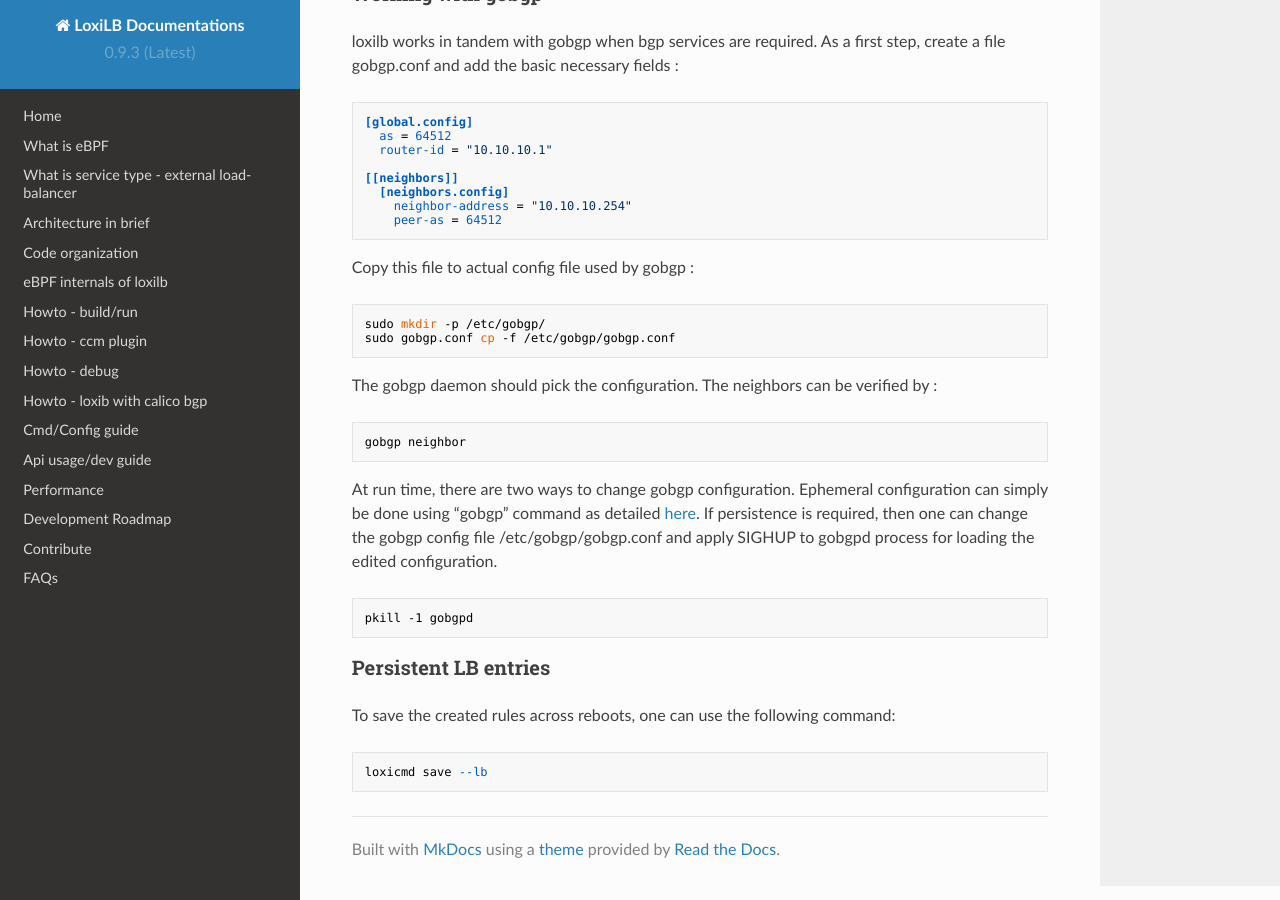
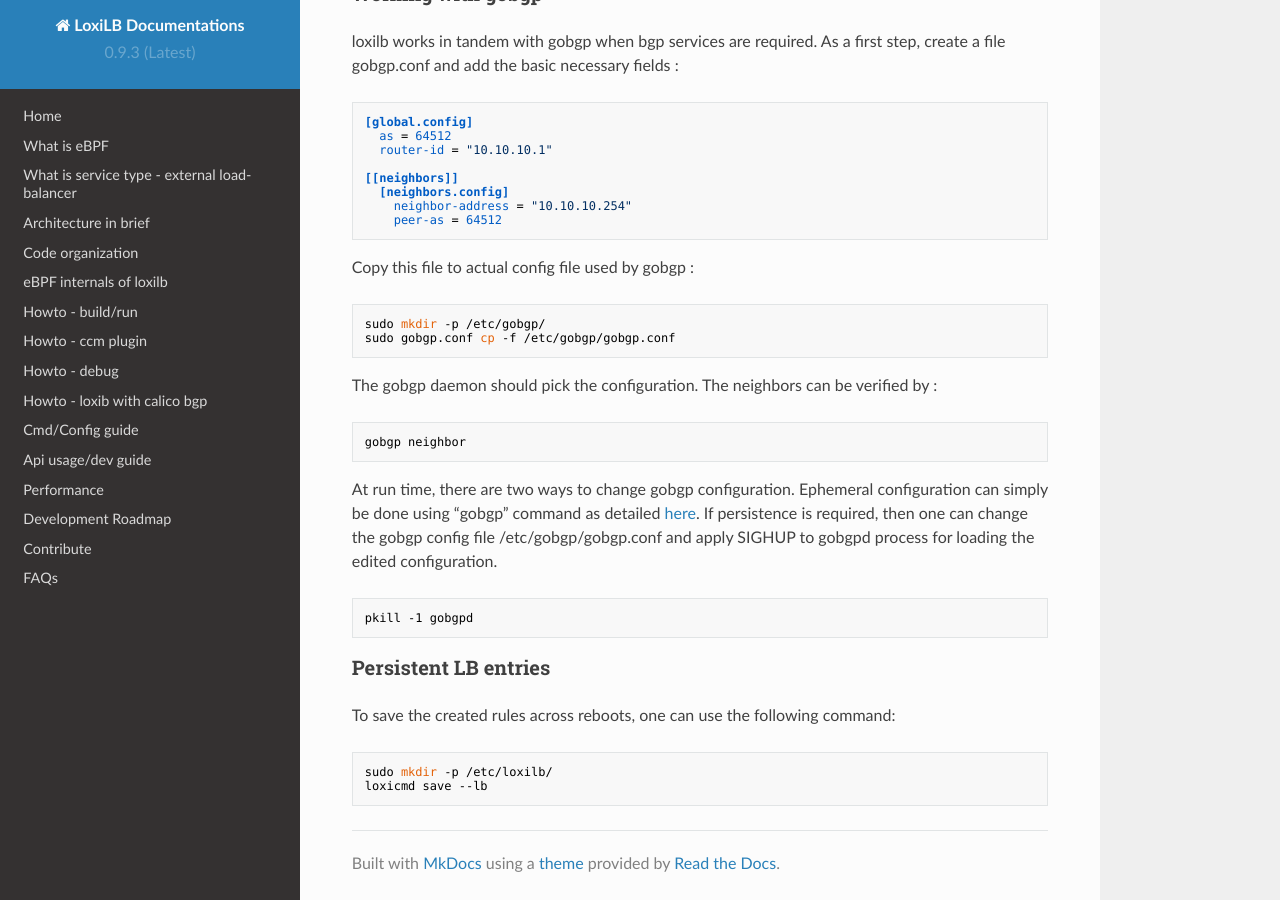
Before and after one commit to loxilb-io/loxilbdocs, an MkDocs documentation site: the page built from docs/standalone.md, in a window 1280 px wide and 900 px high, scrolled down 1611 px. Built offline with MkDocs 1.6.1, drawn with Linux system fonts in a browser that asks for light colours; nearby versions of some CDN libraries.

Commit message:
Update standalone.md

````diff
--- a/docs/standalone.md
+++ b/docs/standalone.md
@@ -90,5 +90,6 @@ pkill -1 gobgpd
 To save the created rules across reboots, one can use the following command:
 
 ```
+sudo mkdir -p /etc/loxilb/
 loxicmd save --lb
 ```
````
